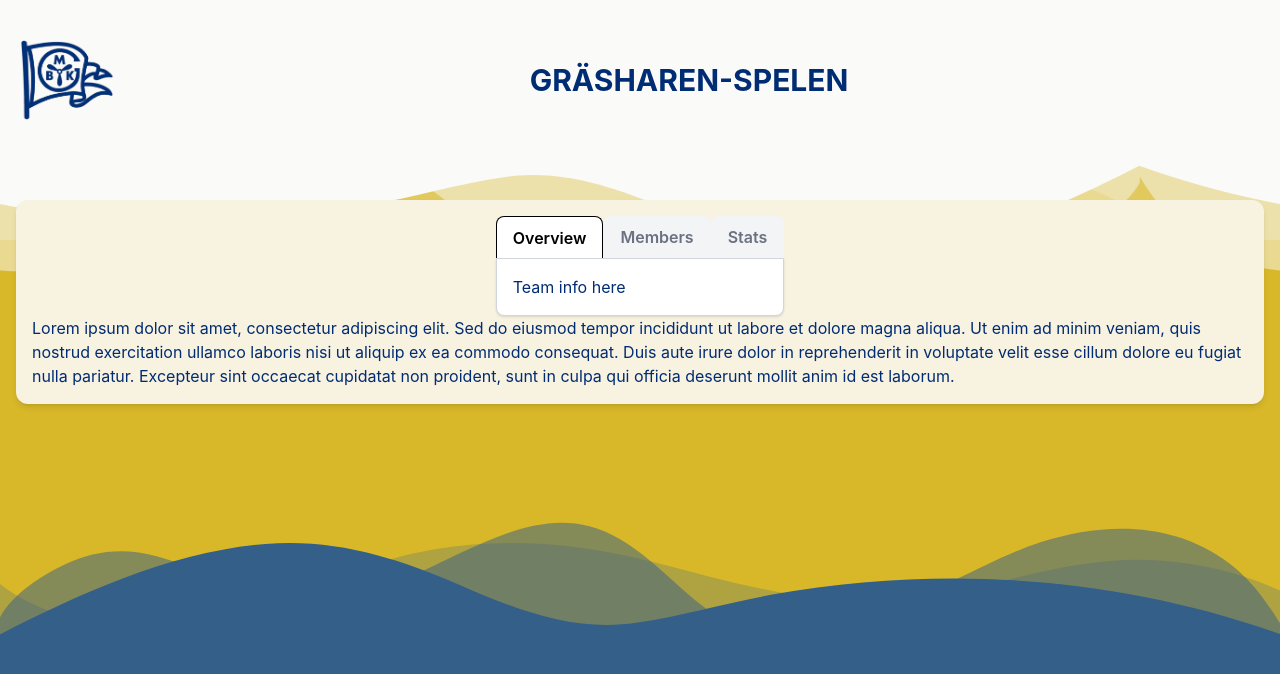
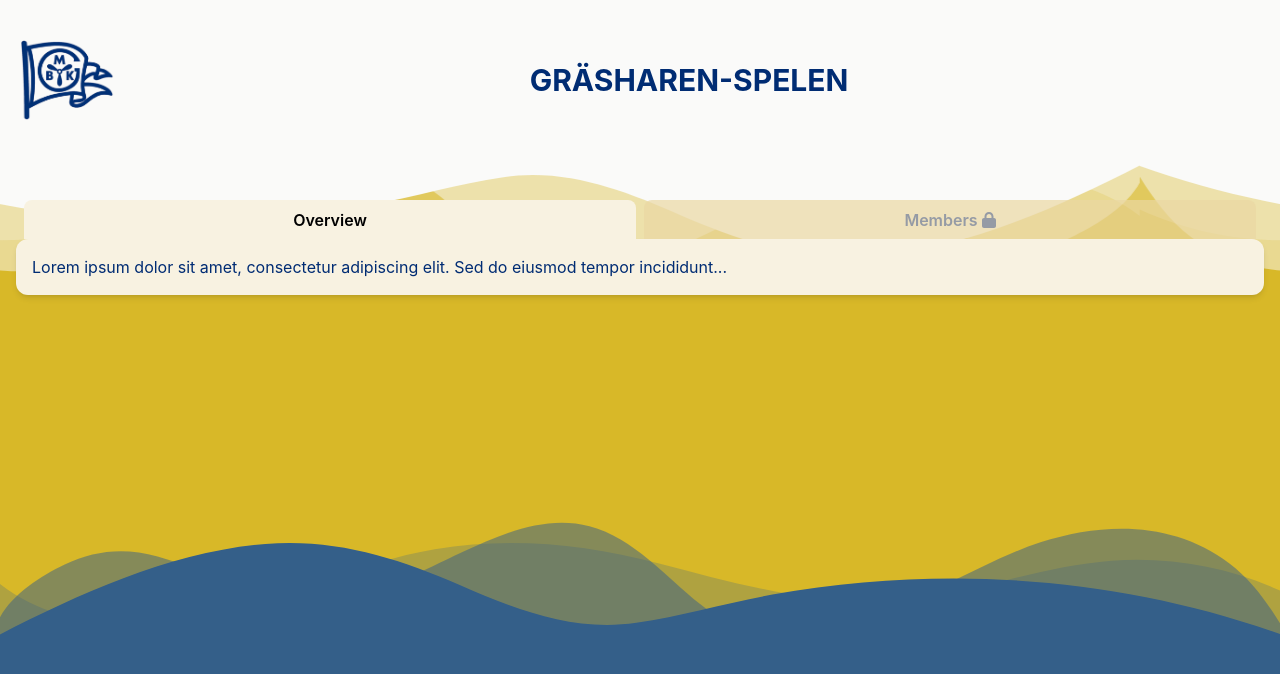
Before and after one commit to adsamu/spiknubben, a React (Vite) app: page /test in a window 1280 px wide. Shown: the top 674 px of the page. Built offline with nearby package versions, Linux system fonts and the light colour scheme.

Commit message:
added tabs

```diff
--- a/src/components/scoreform/ScoreForm.jsx
+++ b/src/components/scoreform/ScoreForm.jsx
@@ -4,7 +4,7 @@ import { doc, getDoc, updateDoc } from "firebase/firestore";
 import { db } from "@/firebase-config";
 import { ConfirmModal } from "@/components/ui";
 
-export default function ScoreForm({ roomCode, players, challenges }) {
+export default function ScoreForm({ roomCode, players, challenges, round }) {
   const [grid, setGrid] = useState([]); // score values
   const [timestamps, setTimestamps] = useState([]); // time of last update per cell
   const [confirmCell, setConfirmCell] = useState(null); // { row, col } or null
@@ -27,7 +27,7 @@ export default function ScoreForm({ roomCode, players, challenges }) {
           const playerRef = doc(db, "rooms", roomCode, "players", player.id);
           const snap = await getDoc(playerRef);
           const data = snap.data();
-          return data?.scores?.slice(0, challenges) || Array(challenges).fill(0);
+          return data?.scores?.[round] ?? Array(challenges).fill(0);
         })
       );
 
@@ -85,7 +85,7 @@ export default function ScoreForm({ roomCode, players, challenges }) {
     const next = (current + 1) % 4;
 
     updatedGrid[row][col] = next;
-    updatedTimestamps[row][col] = Date.now(); // Reset timer after confirm
+    updatedTimestamps[row][col] = Date.now();
 
     setGrid(updatedGrid);
     setTimestamps(updatedTimestamps);
@@ -95,11 +95,16 @@ export default function ScoreForm({ roomCode, players, challenges }) {
     const playerRef = doc(db, "rooms", roomCode, "players", playerId);
     const snap = await getDoc(playerRef);
     const playerData = snap.data();
-    const scores = playerData?.scores || Array(challenges).fill(0);
-    scores[row] = next;
 
-    await updateDoc(playerRef, { scores });
+    const scores = playerData.scores || {};
+    const roundScores = scores[round] || Array(challenges).fill(0);
+    roundScores[row] = next;
+
+    await updateDoc(playerRef, {
+      [`scores.${round}`]: roundScores,
+    });
   };
+
 
   return (
     <div className="w-full overflow-x-auto relative">
--- /dev/null
+++ b/src/components/ui/Tab.jsx
@@ -0,0 +1,21 @@
+import { FontAwesomeIcon } from "@fortawesome/react-fontawesome";
+import { faLock } from "@fortawesome/free-solid-svg-icons";
+
+export default function Tab({ label, index, setActive, active, disabled }) {
+  const isActive = index === active;
+
+  return (
+    <button
+      onClick={() => !disabled && setActive(index)}
+      className={`px-4 py-2 -mb-px w-full font-semibold rounded-t-lg transition
+        ${isActive ? "bg-surface text-black z-10" : "bg-darksurface text-gray-500 hover:text-black z-0"}
+        ${disabled ? "opacity-70 cursor-not-allowed" : ""}
+      `}
+    >
+      <div className="flex items-center justify-center gap-1">
+        {label}
+        {disabled && <FontAwesomeIcon icon={faLock} />}
+      </div>
+    </button>
+  );
+}
--- /dev/null
+++ b/src/components/ui/TabCard.jsx
@@ -0,0 +1,25 @@
+import { useState, Children, cloneElement } from "react";
+import Card from "./Card";
+
+export default function TabCard({ children }) {
+  const [active, setActive] = useState(0);
+  const tabs = Children.toArray(children);
+
+  return (
+    <div className="flex flex-col w-full">
+      <div className="flex justify-center space-x-2 px-2 overflow-hidden">
+        {tabs.map((child, index) =>
+          cloneElement(child, {
+            index,
+            active,
+            setActive,
+          })
+        )}
+      </div>
+
+      <Card className="rounded-t-none">
+        {tabs[active].props.children}
+      </Card>
+    </div>
+  );
+}
--- a/src/components/ui/Tabs.jsx
+++ /dev/null
@@ -1,32 +0,0 @@
-import { useState } from "react";
-
-export default function Tabs({ tabs }) {
-  const [active, setActive] = useState(0);
-
-  return (
-    <div>
-      {/* Tab Headers */}
-      <div className="flex border-b border-gray-300">
-        {tabs.map((tab, index) => (
-          <button
-            key={index}
-            onClick={() => setActive(index)}
-            className={`px-4 py-2 -mb-px font-semibold rounded-t-lg border
-              ${
-                index === active
-                  ? "bg-white border-x border-t border-b-0 text-black"
-                  : "bg-gray-100 text-gray-500 border-transparent hover:text-black"
-              }`}
-          >
-            {tab.label}
-          </button>
-        ))}
-      </div>
-
-      {/* Content Area */}
-      <div className="p-4 bg-white border border-gray-300 rounded-b-lg shadow">
-        {tabs[active].content}
-      </div>
-    </div>
-  );
-}
--- a/src/components/ui/index.js
+++ b/src/components/ui/index.js
@@ -5,4 +5,5 @@ export { default as ConfirmModal } from './ConfirmModal';
 export { default as Modal } from './Modal';
 export { default as TextInput } from './TextInput';
 export { default as Switch } from './Switch';
-export { default as Tabs } from './Tabs';
+export { default as Tab } from './Tab';
+export { default as TabCard } from './TabCard';
--- a/src/index.css
+++ b/src/index.css
@@ -11,8 +11,10 @@
   --color-accent: #DD6031;
   --color-accent2: #002c73;
   --color-surface: #f8f2e1;
+  --color-darksurface: #ead7a3;
   --color-text: #002c73;
   --color-clouds: #fafaf9;
+
 
   --animate-cloud: cloud 50s linear infinite;
 
--- a/src/pages/Home.jsx
+++ b/src/pages/Home.jsx
@@ -1,18 +1,17 @@
-import { Card, Tabs } from "@/components/ui";
+import { TabCard, Tab } from "@/components/ui";
 
 export default function Demo() {
   return (
-    <Card>
-    <Tabs
-  tabs={[
-    { label: "Overview", content: <div>Team info here</div> },
-    { label: "Members", content: <div>List of members</div> },
-    { label: "Stats", content: <div>Graphs or scores</div> },
-  ]}
-/>
-    Lorem ipsum dolor sit amet, consectetur adipiscing elit. Sed do eiusmod tempor incididunt ut labore et dolore magna aliqua. Ut enim ad minim veniam, quis nostrud exercitation ullamco laboris nisi ut aliquip ex ea commodo consequat. Duis aute irure dolor in reprehenderit in voluptate velit esse cillum dolore eu fugiat nulla pariatur. Excepteur sint occaecat cupidatat non proident, sunt in culpa qui officia deserunt mollit anim id est laborum.
+    <TabCard>
+      <Tab label="Overview">
+        <p>
+          Lorem ipsum dolor sit amet, consectetur adipiscing elit. Sed do eiusmod tempor incididunt...
+        </p>
+      </Tab>
+      <Tab label="Members" disabled>
+        <p>List of members</p>
+      </Tab>
+    </TabCard>
 
-
-    </Card>
   );
 }
--- a/src/pages/Join.jsx
+++ b/src/pages/Join.jsx
@@ -6,7 +6,7 @@ import { FontAwesomeIcon } from "@fortawesome/react-fontawesome";
 import { faMars, faVenus } from "@fortawesome/free-solid-svg-icons";
 
 import { db } from "@/firebase-config";
-import { Button, TextInput, Switch } from "@/components/ui";
+import { Button, TextInput, Switch, Card } from "@/components/ui";
 
 export default function JoinGame() {
   const { roomCode } = useParams();
@@ -39,7 +39,7 @@ export default function JoinGame() {
       return;
     }
 
-    const players = members.filter(({name}) => name.trim());
+    const players = members.filter(({ name }) => name.trim());
 
     if (players.length === 0) {
       setError("At least one member is required.");
@@ -69,7 +69,10 @@ export default function JoinGame() {
             name,
             gender,
             teamId: teamName,
-            scores: Array(numChallenges).fill(0),
+            scores: {
+              1: Array(numChallenges).fill(0),
+              2: Array(numChallenges).fill(0)
+            },
             joinedAt: serverTimestamp()
           });
         })
@@ -83,7 +86,7 @@ export default function JoinGame() {
   };
 
   return (
-    <div className="w-[90%] max-w-md bg-surface rounded-xl shadow-md p-6 text-center">
+    <Card>
       <h1 className="text-2xl font-bold mb-4 text-center">Join Game: {roomCode}</h1>
 
       <div className="mb-4">
@@ -126,6 +129,6 @@ export default function JoinGame() {
       >
         Join Team
       </Button>
-    </div>
+    </Card>
   );
 }
--- a/src/pages/Team.jsx
+++ b/src/pages/Team.jsx
@@ -4,7 +4,7 @@ import { collection, getDocs } from "firebase/firestore";
 
 import { db } from "@/firebase-config";
 import { ScoreForm } from "@/components/scoreform";
-import { Card, Switch } from "@/components/ui";
+import { TabCard, Tab } from "@/components/ui";
 
 
 export default function TeamView() {
@@ -46,15 +46,30 @@ export default function TeamView() {
 
   return (
 
-    <Card >
+    <TabCard>
+      <Tab label="Första rundan">
         <h1 className="text-2xl font-bold mb-2">Grupp: {teamId}</h1>
 
         <ScoreForm
           roomCode={roomCode}
           players={players}
           challenges={challenges}
+          round={1}
         />
         <p className="text-gray-600 mb-6">Room Code: {roomCode}</p>
-    </Card >
+      </Tab>
+      <Tab label="Andra rundan" >
+        <h1 className="text-2xl font-bold mb-2">Grupp: {teamId}</h1>
+
+        <ScoreForm
+          roomCode={roomCode}
+          players={players}
+          challenges={challenges}
+          round={2}
+        />
+        <p className="text-gray-600 mb-6">Room Code: {roomCode}</p>
+      </Tab>
+    </TabCard>
+
   );
 }
```
Lines whose indentation alone changed are shown as unchanged.
